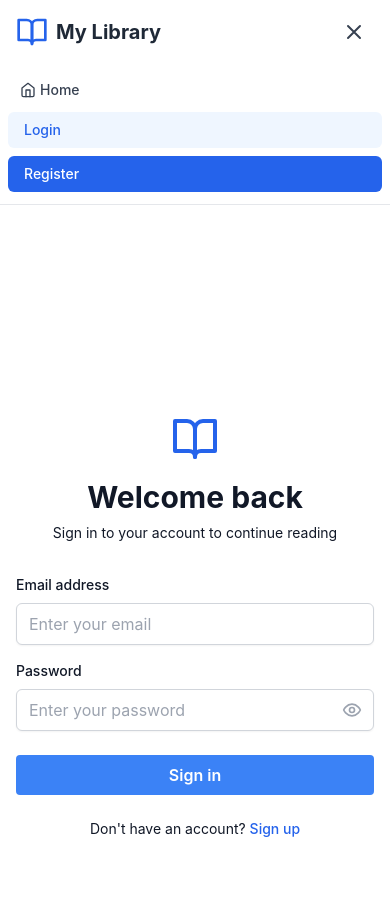
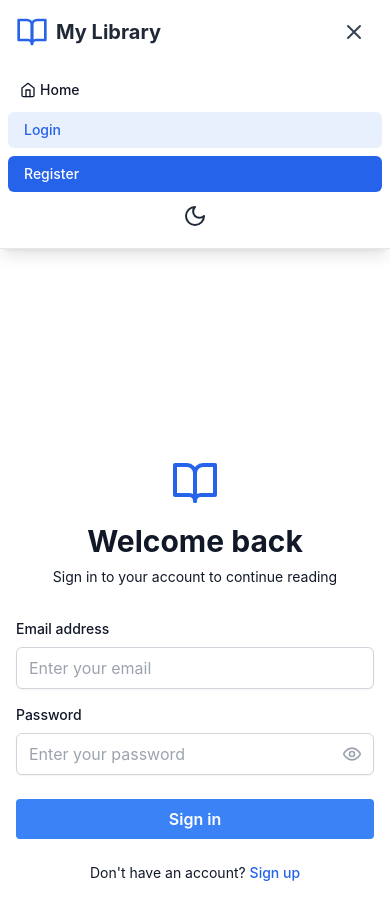
Before and after one commit to akmurmu82/library-management-app, a React (Vite) app: page /login in a window 390 px wide. Both pictures are taken after a click on the button 354 px from the left and 32 px from the top of the page. Shown: the top 920 px of the page. Built offline with nearby package versions, Linux system fonts and the light colour scheme; no server answers.

Commit message:
theme added to mobile navigation

```diff
--- a/src/components/Navbar.tsx
+++ b/src/components/Navbar.tsx
@@ -20,7 +20,7 @@ const Navbar: React.FC = () => {
   };
 
   return (
-    <nav className="bg-white shadow-lg border-b border-gray-200">
+    <nav className="sticky top-0 z-50 bg-white shadow bg-white shadow-lg border-b border-gray-200">
       <div className="max-w-7xl mx-auto px-4 sm:px-6 lg:px-8">
         <div className="flex justify-between items-center h-16">
           {/* Logo */}
@@ -130,33 +130,41 @@ const Navbar: React.FC = () => {
       {/* Mobile menu */}
       <div className={`md:hidden ${open ? 'block' : 'hidden'}`} id="mobile-menu">
         <div className="px-2 pt-2 pb-3 space-y-1">
+
+          {/* Home */}
           <Link
             to="/"
-            className={`flex items-center space-x-1 px-3 py-2 rounded-md text-sm font-medium transition-colors w-full ${isActive('/')
-              ? 'text-blue-600 bg-blue-50'
-              : 'text-gray-700 hover:text-blue-600 hover:bg-blue-50'
-              }`}
+            className={`flex items-center space-x-1 px-3 py-2 rounded-md text-sm font-medium transition-colors w-full
+        ${isActive('/')
+                ? 'text-primary bg-primary/10 dark:bg-primary/20'
+                : 'text-textPrimary dark:text-gray-700 hover:text-primary hover:bg-primary/10 dark:hover:bg-primary/20'}
+      `}
             onClick={() => setOpen(false)}
           >
             <Home className="h-4 w-4" />
             <span>Home</span>
           </Link>
+
+          {/* My Books */}
           {isAuthenticated && (
             <Link
               to="/my-books"
-              className={`flex items-center space-x-1 px-3 py-2 rounded-md text-sm font-medium transition-colors w-full ${isActive('/my-books')
-                ? 'text-blue-600 bg-blue-50'
-                : 'text-gray-700 hover:text-blue-600 hover:bg-blue-50'
-                }`}
+              className={`flex items-center space-x-1 px-3 py-2 rounded-md text-sm font-medium transition-colors w-full
+          ${isActive('/my-books')
+                  ? 'text-primary bg-primary/10 dark:bg-primary/20'
+                  : 'text-textPrimary dark:text-gray-700 hover:text-primary hover:bg-primary/10 dark:hover:bg-primary/20'}
+        `}
               onClick={() => setOpen(false)}
             >
               <Library className="h-4 w-4" />
               <span>My Books</span>
             </Link>
           )}
+
+          {/* Auth */}
           {isAuthenticated ? (
             <div className="flex flex-col space-y-2 mt-2">
-              <div className="flex items-center space-x-2 text-sm text-gray-700 px-3">
+              <div className="flex items-center space-x-2 text-sm text-textSecondary dark:text-gray-700 px-3">
                 <User className="h-4 w-4" />
                 <span>{user?.email}</span>
               </div>
@@ -165,7 +173,7 @@ const Navbar: React.FC = () => {
                   handleLogout();
                   setOpen(false);
                 }}
-                className="flex items-center space-x-1 px-3 py-2 rounded-md text-sm font-medium text-red-600 hover:text-red-700 hover:bg-red-50 transition-colors w-full"
+                className="flex items-center space-x-1 px-3 py-2 rounded-md text-sm font-medium text-red-600 hover:text-red-700 hover:bg-red-50 dark:hover:bg-red-100/10 transition-colors w-full"
               >
                 <LogOut className="h-4 w-4" />
                 <span>Logout</span>
@@ -175,28 +183,32 @@ const Navbar: React.FC = () => {
             <div className="flex flex-col space-y-2 mt-2">
               <Link
                 to="/login"
-                className={`px-4 py-2 rounded-md text-sm font-medium transition-colors w-full ${isActive('/login')
-                  ? 'text-blue-600 bg-blue-50'
-                  : 'text-gray-700 hover:text-blue-600 hover:bg-blue-50'
-                  }`}
+                className={`px-4 py-2 rounded-md text-sm font-medium transition-colors w-full
+            ${isActive('/login')
+                    ? 'text-primary bg-primary/10 dark:bg-primary/20'
+                    : 'text-gray-700 hover:text-blue-600 hover:bg-blue-50'}
+          `}
                 onClick={() => setOpen(false)}
               >
                 Login
               </Link>
               <Link
                 to="/register"
-                className={`px-4 py-2 rounded-md text-sm font-medium transition-colors w-full ${isActive('/register')
-                  ? 'text-white bg-blue-600'
-                  : 'text-white bg-blue-600 hover:bg-blue-700'
-                  }`}
+                className="px-4 py-2 rounded-md text-sm font-medium bg-primary text-white hover:bg-primary.dark dark:hover:bg-primary.light transition-colors w-full"
                 onClick={() => setOpen(false)}
               >
                 Register
               </Link>
             </div>
           )}
+
+          {/* 🌗 Theme toggle button */}
+          <div className="flex justify-center mt-4">
+            <ThemeToggle />
+          </div>
         </div>
       </div>
+
     </nav>
   );
 };
```
